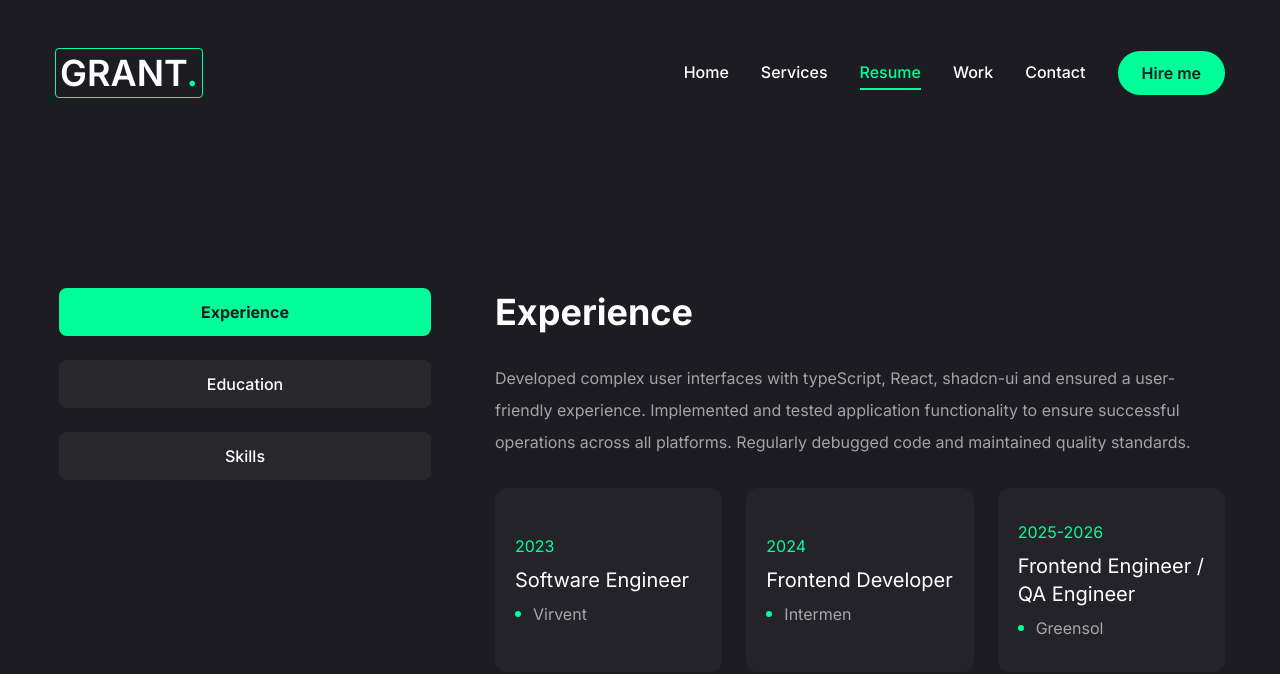
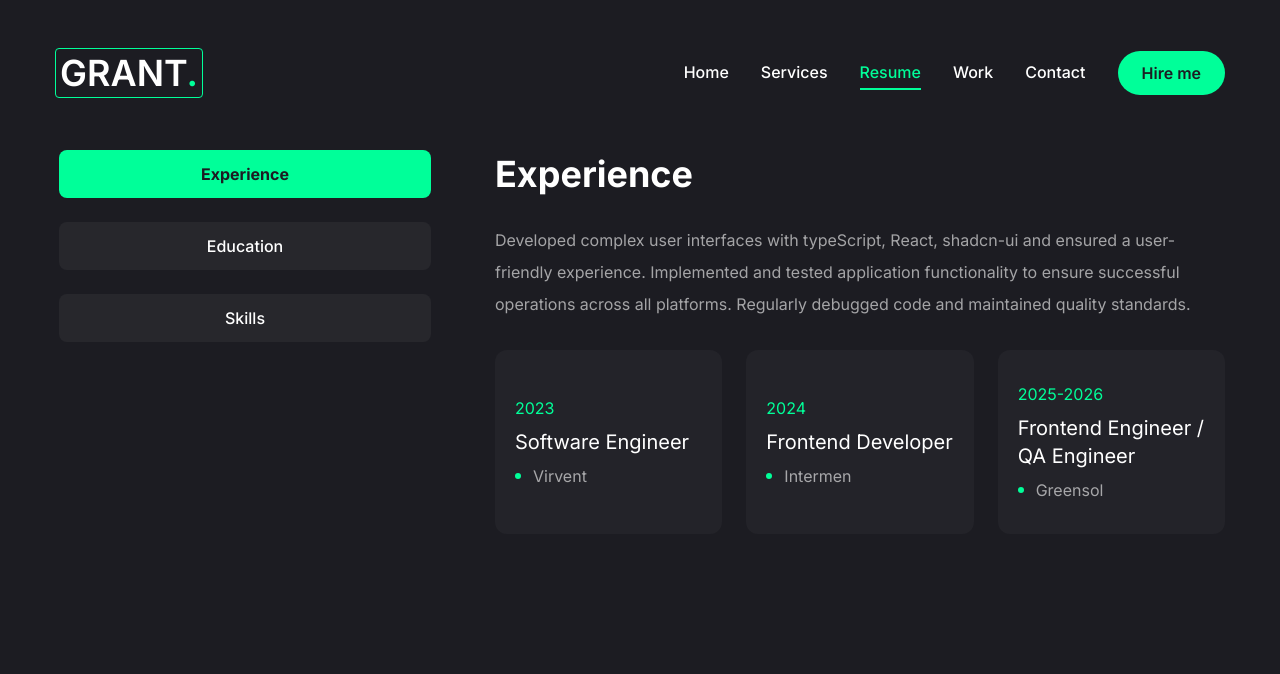
Before and after one commit to grant1x/portfolio, a Next.js app: page /resume in a window 1280 px wide. Shown: the top 674 px of the page. Built offline with nearby package versions, Linux system fonts and the light colour scheme.

Commit message:
fix: adjust alignment of items in resume component for improved layout

```diff
--- a/src/app/resume/page.jsx
+++ b/src/app/resume/page.jsx
@@ -107,7 +107,7 @@ const Resume = () => {
 				opacity: 1,
 				transition: { delay: 1, duration: 0.4, ease: "easeIn" },
 			}}
-			className="min-h-[calc(100svh-7rem)] xl:min-h-[calc(100svh-8.5rem)] flex items-center justify-center"
+			className="min-h-[calc(100svh-7rem)] xl:min-h-[calc(100svh-8.5rem)] flex items-start justify-center"
 		>
 			<div className="container mx-auto">
 				<Tabs
```
